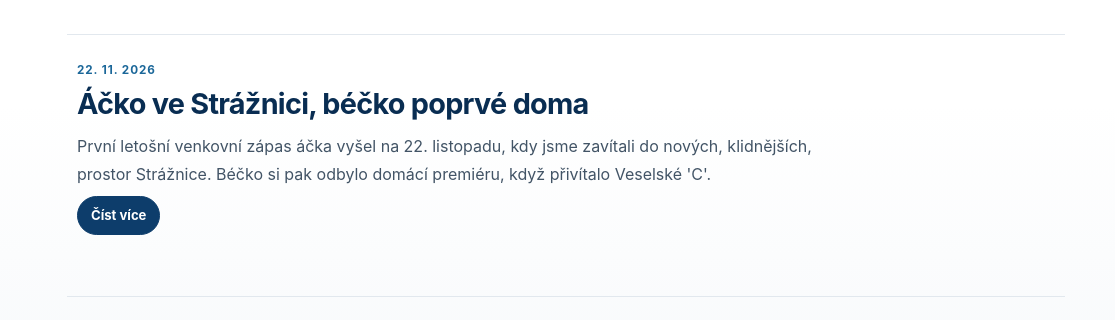
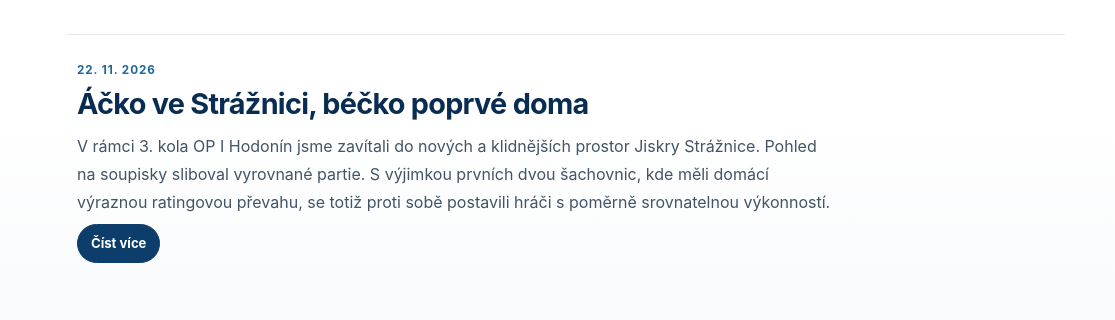
Before and after one commit to charlita13/my-web, a plain HTML site: page index.html in a window 1280 px wide. Shown: the part 115-435 px from the top of the page, 165-1280 px from the left. Drawn offline with Linux system fonts and the light colour scheme.

Commit message:
zapas 22.11.26 fix2

```diff
--- a/index.html
+++ b/index.html
@@ -53,7 +53,7 @@
 
           <div class="post-excerpt">
             <p>
-              První letošní venkovní zápas áčka vyšel na 22. listopadu, kdy jsme zavítali do nových, klidnějších, prostor Strážnice. Béčko si pak odbylo domácí premiéru, když přivítalo Veselské 'C'.
+              V rámci 3. kola OP I Hodonín jsme zavítali do nových a klidnějších prostor Jiskry Strážnice. Pohled na soupisky sliboval vyrovnané partie. S výjimkou prvních dvou šachovnic, kde měli domácí výraznou ratingovou převahu, se totiž proti sobě postavili hráči s poměrně srovnatelnou výkonností.
             </p>
           </div>
 
```
